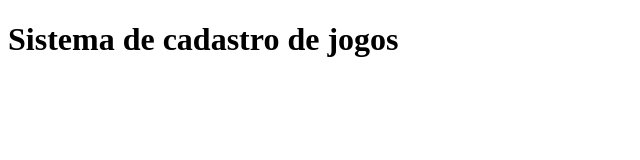
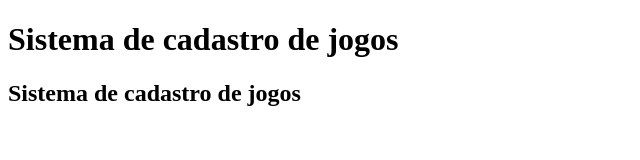
Before and after one commit to egocientia/sistema-de-cadastro, a plain HTML site: page index.html in a window 1280 px wide. Shown: the whole page, without its empty margins (0-640 px from the left). Drawn offline with Linux system fonts and the light colour scheme.

Commit message:
Adicionando a ultima linha

```diff
--- a/index.html
+++ b/index.html
@@ -8,6 +8,7 @@
 </head>
 <body>
     <h1>Sistema de cadastro de jogos</h1>
+    <h2>Sistema de cadastro de jogos</h2>
     <script src="app.js"></script>
 </body>
 </html>
```
